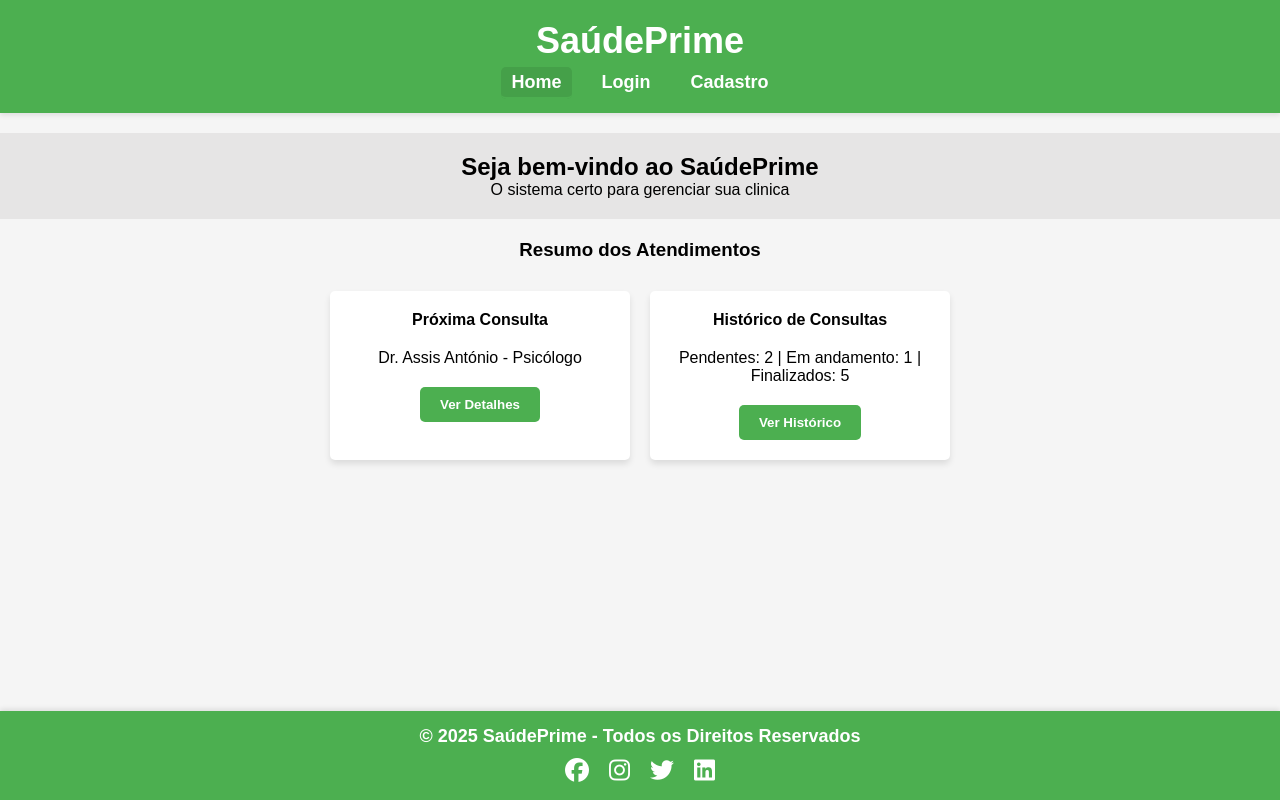
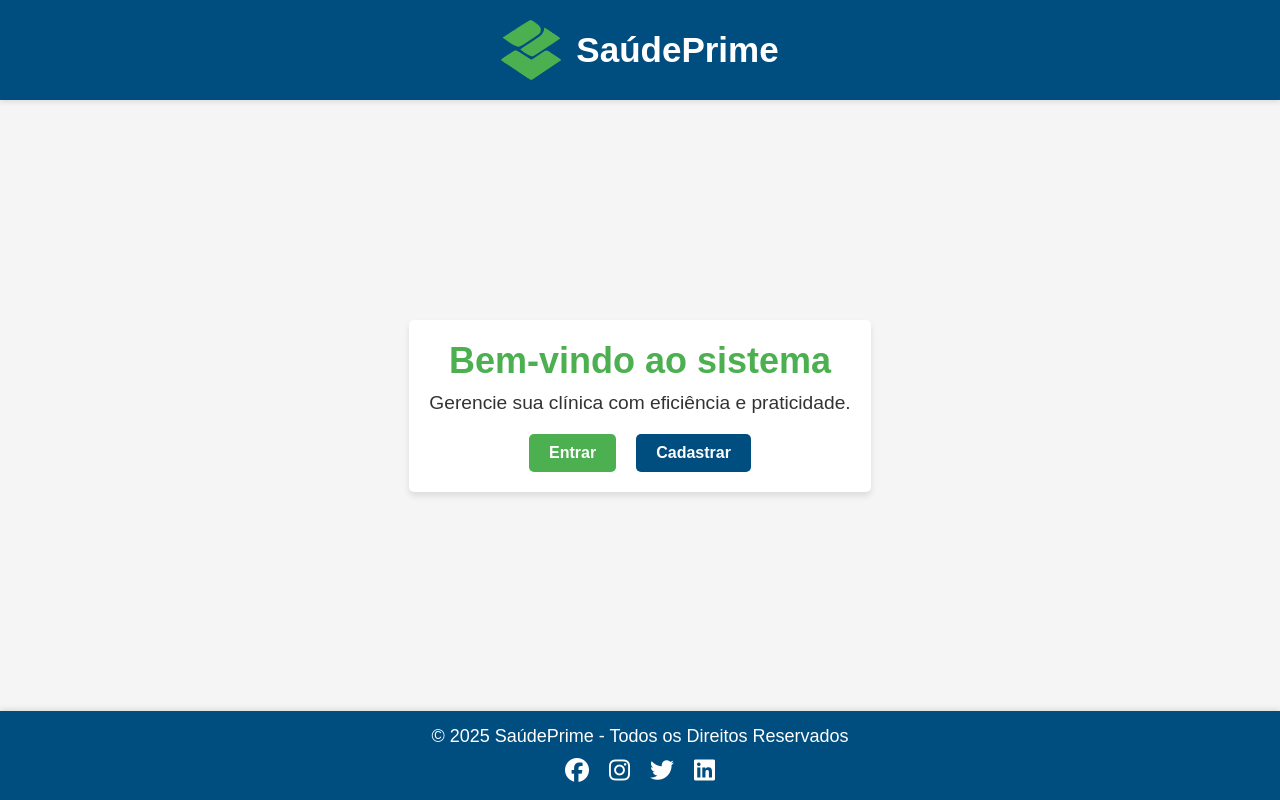
Before and after one commit to rayaneamaro/Projeto-Web, a plain HTML site: page index.html in a window 1280 px wide. Drawn offline with Linux system fonts and the light colour scheme.

Commit message:
mudanças visuais das páginas

```diff
--- a/index.html
+++ b/index.html
@@ -5,54 +5,36 @@
     <meta charset="UTF-8">
     <meta name="viewport" content="width=device-width, initial-scale=1.0">
     <link rel="stylesheet" href="styles/header.css">
+    <link rel="stylesheet" href="styles/footer.css">
     <link rel="stylesheet" href="styles/index.css">
-  <link rel="stylesheet" href="styles/footer.css">
     <link rel="stylesheet" href="https://cdnjs.cloudflare.com/ajax/libs/font-awesome/6.7.2/css/all.min.css"
         integrity="sha512-Evv84Mr4kqVGRNSgIGL/F/aIDqQb7xQ2vcrdIwxfjThSH8CSR7PBEakCr51Ck+w+/U6swU2Im1vVX0SVk9ABhg=="
         crossorigin="anonymous" referrerpolicy="no-referrer" />
-  <title>SaúdePrime - Pagina Incial</title>
+    <title>SaúdePrime - Bem-vindo</title>
 </head>
 
 <body>
     <header>
         <div class="container">
-      <h1>SaúdePrime</h1>
-      <nav>
-        <ul>
-          <li><a href="index.html" class="active">Home</a></li>
-          <li><a href="pages/login.html">Login</a></li>
-          <li><a href="pages/cadastro.html" >Cadastro</a></li>
-
-        </ul>
-      </nav>
+            <img src="assets/logo.png" alt="Logo SaúdePrime" class="logo">
+            <h1 class="title">SaúdePrime</h1>
         </div>
     </header>
 
     <main>
-    <section class="banner">
-      <h2>Seja bem-vindo ao SaúdePrime</h2>
-      <p>O sistema certo para gerenciar sua clinica</p>
-    </section>
-    <section class="info">
-      <h3>Resumo dos Atendimentos</h3>
-      <div class="cards">
-        <div class="card">
-          <h4>Próxima Consulta</h4>
-          <p>Dr. Assis António - Psicólogo</p>
-          <button>Ver Detalhes</button>
-        </div>
-        <div class="card">
-          <h4>Histórico de Consultas</h4>
-          <p>Pendentes: 2 | Em andamento: 1 | Finalizados: 5</p>
-          <button>Ver Histórico</button>
-        </div>
+        <section class="welcome">
+            <h1>Bem-vindo ao sistema</h1>
+            <p>Gerencie sua clínica com eficiência e praticidade.</p>
+            <div class="buttons">
+                <a href="pages/login.html" class="btn">Entrar</a>
+                <a href="pages/cadastro.html" class="btn-secondary">Cadastrar</a>
             </div>
         </section>
     </main>
 
     <footer>
         <div class="content">
-      <p>&copy; 2025  SaúdePrime - Todos os Direitos Reservados</p>
+            <p>&copy; 2025 SaúdePrime - Todos os Direitos Reservados</p>
             <div class="social-icons">
                 <a href="#"><i class="fab fa-facebook"></i></a>
                 <a href="#"><i class="fab fa-instagram"></i></a>
--- a/styles/cadastro.css
+++ b/styles/cadastro.css
@@ -1,4 +1,4 @@
-*{
+* {
   margin: 0;
   padding: 0;
   box-sizing: border-box;
@@ -13,26 +13,29 @@
   min-height: 100vh;
 }
 
+header {
+  /* O header será configurado automaticamente pelo header.css */
+}
+
+footer {
+  /* O footer será configurado automaticamente pelo footer.css */
+}
 
 main {
-    padding: 20px;
   flex: 1;
   display: flex;
   justify-content: center;
   align-items: center;
+  padding: 20px;
 }
 
-  .login {
+.cadastro {
   width: 100%;
   max-width: 500px;
   padding: 20px;
   background-color: #fff;
   border-radius: 5px;
   box-shadow: 0 4px 6px rgba(0, 0, 0, 0.1);
-  }
-
-  .container {
-    margin-bottom: 20px;
 }
 
 .container h2 {
@@ -43,18 +46,18 @@
   color: #4caf50;
 }
 
-  .login-form .form-group {
+.cadastro-form .form-group {
   margin-bottom: 20px;
 }
 
-  .login-form .form-group label {
+.cadastro-form .form-group label {
   display: block;
   margin-bottom: 5px;
   font-weight: bold;
   color: #333;
 }
 
-  .login-form .form-group input {
+.cadastro-form .form-group input {
   width: 100%;
   padding: 10px;
   border: 1px solid #ccc;
@@ -62,7 +65,7 @@
   font-size: 16px;
 }
 
-  .login-form input:focus {
+.cadastro-form input:focus {
   outline: none;
   border-color: #4caf50;
 }
@@ -71,7 +74,6 @@
   color: red;
   font-size: 0.9rem;
   display: none;
-
 }
 
 .btn {
@@ -92,8 +94,6 @@
   background-color: #45a049;
 }
 
-
-
 .register-link {
   text-align: center;
   margin-top: 10px;
--- a/styles/dashboard.css
+++ b/styles/dashboard.css
@@ -88,7 +88,7 @@
 .button-container button {
     padding: 10px 20px;
     margin-right: 10px;
-    background-color: #4caf50;
+    background-color: #004D80;
     color: white;
     border: none;
     border-radius: 5px;
@@ -99,5 +99,5 @@
 }
 
 .button-container button:hover {
-    background-color: #45a049;
+    background-color: #2085d8;
 }
--- a/styles/footer.css
+++ b/styles/footer.css
@@ -1,64 +1,43 @@
-*{
-    margin: 0;
-    padding: 0;
-    box-sizing: border-box;
+footer {
+    background-color: #004D80;
+    color: white;
+    text-align: center;
+    padding: 15px 0;
+    box-shadow: 0 -2px 5px rgba(0, 0, 0, 0.1);
+    font-size: 18px;
 }
 
-html, body {
-    height: 100%;
-}
-body {
-    font-family: Arial, sans-serif;
-    background-color: #f5f5f5;
-    margin: 0;
-    display: flex;
-    flex-direction: column;
-    min-height: 100vh;
-}
-
-footer {
-    background-color: #4caf50;
-    color: white;
-    padding: 15px 0;
-    text-align: center;
-    box-shadow: 0 -2px 5px rgba(0, 0, 0, 0.1);
-    font-size: 18px;
-
-}
-
-.content {
+footer .content {
     max-width: 1200px;
     margin: 0 auto;
     display: flex;
     flex-direction: column;
     align-items: center;
-
 }
 
-.content p {
-   margin: 0;
-   font-weight: bold;
-   padding: 0 10px;
-   margin-bottom: 10px;
+footer .content p {
+    margin: 0;
+    font-weight: 1.9rem;
+    padding: 0 10px;
+    margin-bottom: 10px;
 }
 
-
-.social-icons {
+footer .social-icons {
     display: flex;
     justify-content: center;
     align-items: center;
     padding: 0 10px;
 }
 
-.social-icons a {
+footer .social-icons a {
     color: white;
     font-size: 24px;
     margin: 0 10px;
-    transition: color 0.3s ease;
+    transition: color 0.3s ease, background-color 0.3s ease;
     border-radius: 5px;
-    transition: background-color 0.3s;;
 }
 
-.social-icons a:hover {
-    background-color: #45a049;
+footer .social-icons a:hover {
+    background-color: #091581;
+    color: #fff;
 }
--- a/styles/header.css
+++ b/styles/header.css
@@ -1,90 +1,31 @@
-*{
+* {
     margin: 0;
     padding: 0;
     box-sizing: border-box;
 }
 
-body {
-    font-family: Arial, sans-serif;
-    background-color: #f5f5f5;
-    margin: 0;
+header {
+    background-color: #004D80;
+    padding: 20px 0;
     display: flex;
-    flex-direction: column;
-    min-height: 100vh;
-}
-
-
-header {
-    background-color: #4caf50;
-    color: white;
-    padding: 20px 0;
-    text-align: center;
+    justify-content: center;
+    align-items: center;
     box-shadow: 0 2px 5px rgba(0, 0, 0, 0.1);
-    position: sticky;
 }
 
 header .container {
     display: flex;
-    flex-direction: column;
-    max-width: 1200px;
-    margin: 0 auto;
-    padding: 0 20px;
+    align-items: center;
+    gap: 15px; /* Espaço entre a logo e o título */
 }
 
-header h1 {
-    font-size: 36px;
-    margin-bottom: 10px;
+header .logo {
+    height: 60px;
+    display: block;
 }
 
-header nav ul {
-    display: flex;
-    justify-content: center;
-    list-style: none;
-    gap: 20px;
-    margin: 0;
-    padding: 0;
+header .title {
+    color: #ffffff;
+    font-size: 35px;
+    font-weight: bold;
 }
-
-header nav ul li  {
-    margin: 0;
-}
-
-header nav ul li a {
-    color: white;
-    text-decoration: none;
-    font-size: 18px;
-    font-weight: bold;
-    cursor: pointer;
-    padding: 5px 10px;
-    border-radius: 5px;
-    transition: background-color 0.3s;
-}
-
-
-
-header nav ul li a:hover {
-    background-color: #45a049;
-
-}
-
-header nav ul li a.active {
-    background-color: #45a049;
-    font-weight: bold;
-    border-bottom: 2px solid #4caf50;
-}
-
-#logout-button {
-    padding: 0px 15px;
-    color: white;
-    border: none;
-    border-radius: 5px;
-    font-size: 18px;
-    font-weight: bold;
-    cursor: pointer;
-    transition: background-color 0.3s ease, transform 0.3s ease;
-}
-
-#logout-button:hover {
-    background-color: #45a049;
-
-}
--- a/styles/index.css
+++ b/styles/index.css
@@ -1,4 +1,4 @@
-*{
+* {
   margin: 0;
   padding: 0;
   box-sizing: border-box;
@@ -7,73 +7,68 @@
 body {
   font-family: Arial, sans-serif;
   background-color: #f5f5f5;
-  margin: 0;
+  color: #333;
   display: flex;
   flex-direction: column;
+  justify-content: space-between;
   min-height: 100vh;
 }
 
 main {
-  padding: 20px 0;
   flex: 1;
+  display: flex;
+  align-items: center;
+  justify-content: center;
+  padding: 20px;
 }
 
-.banner {
-  background-color: #e6e5e5;
+.welcome {
+  text-align: center;
+  max-width: 600px;
+  background-color: #fff;
   padding: 20px;
-  text-align: center;
+  border-radius: 5px;
+  box-shadow: 0 4px 6px rgba(0, 0, 0, 0.1);
 }
 
-.info {
-  padding: 20px 0;
+.welcome h1 {
+  color: #4caf50;
+  margin-bottom: 10px;
+  font-size: 36px;
 }
 
-.info h3 {
+.welcome p {
   margin-bottom: 20px;
-  text-align: center;
+  font-size: 1.2rem;
 }
 
-.cards {
+.buttons {
   display: flex;
-  flex-wrap: wrap;
   justify-content: center;
+  gap: 20px;
 }
 
-.card {
-  background-color: #fff;
+.btn, .btn-secondary {
+  text-decoration: none;
+  font-weight: bold;
+  padding: 10px 20px;
   border-radius: 5px;
-  margin: 10px;
-  padding: 20px;
-  text-align: center;
-  width: 300px;
-  box-shadow: 0 4px 6px rgba(0, 0, 0, 0.1);
-  transition: transform 0.3s ease, box-shadow 0.3s ease;
+  color: #fff;
+  transition: background-color 0.3s;
 }
 
-.card:hover {
-  transform: translateY(-10px);
-  box-shadow: 0 6px 8px rgba(0, 0, 0, 0.2);
+.btn {
+  background-color: #4caf50;
 }
 
-.card h4 {
-  margin-bottom: 20px;
+.btn:hover {
+  background-color: #45a049;
 }
 
-.card p {
-  margin-bottom: 20px;
+.btn-secondary {
+  background-color: #004D80;
 }
 
-.card button {
-  background-color: #4caf50;
-  border: none;
-  border-radius: 5px;
-  color: #fff;
-  cursor: pointer;
-  padding: 10px 20px;
-  font-weight: bold;
-  transition: 0.8s;
+.btn-secondary:hover {
+  background-color: #2085d8;
 }
-
-.card button:hover {
-  background-color: #45a049;
-}
--- a/styles/login.css
+++ b/styles/login.css
@@ -1,4 +1,4 @@
-*{
+* {
   margin: 0;
   padding: 0;
   box-sizing: border-box;
@@ -13,13 +13,20 @@ body {
   min-height: 100vh;
 }
 
+header {
+  /* O header será configurado automaticamente pelo header.css */
+}
+
+footer {
+  /* O footer será configurado automaticamente pelo footer.css */
+}
 
 main {
-  padding: 20px;
   flex: 1;
   display: flex;
   justify-content: center;
   align-items: center;
+  padding: 20px;
 }
 
 .login {
@@ -29,10 +36,6 @@ main {
   background-color: #fff;
   border-radius: 5px;
   box-shadow: 0 4px 6px rgba(0, 0, 0, 0.1);
-}
-
-.container {
-  margin-bottom: 20px;
 }
 
 .container h2 {
@@ -71,7 +74,6 @@ main {
   color: red;
   font-size: 0.9rem;
   display: none;
-
 }
 
 .btn {
@@ -92,35 +94,6 @@ main {
   background-color: #45a049;
 }
 
-.btn:disabled {
-  background-color: #ccc;
-  cursor: not-allowed;
-}
-
-.btn-2 {
-  background-color: #f44336;
-  color: #fff;
-  border: none;
-  border-radius: 5px;
-  padding: 10px 20px;
-  font-size: 16px;
-  font-weight: bold;
-  cursor: pointer;
-  width: 100%;
-  margin-bottom: 10px;
-  transition: background-color 0.3s;
-}
-
-.btn-2:hover {
-  background-color: #d32f2f;
-}
-
-.btn-2:disabled {
-  background-color: #ccc;
-  cursor: not-allowed;
-
-}
-
 .register-link {
   text-align: center;
   margin-top: 10px;
```
Also changed, not shown: pages/cadastro.html (+23 -35 lines), pages/dashboard.html (+7 -50 lines), pages/login.html (+12 -30 lines). Lines whose indentation alone changed are shown as unchanged.
